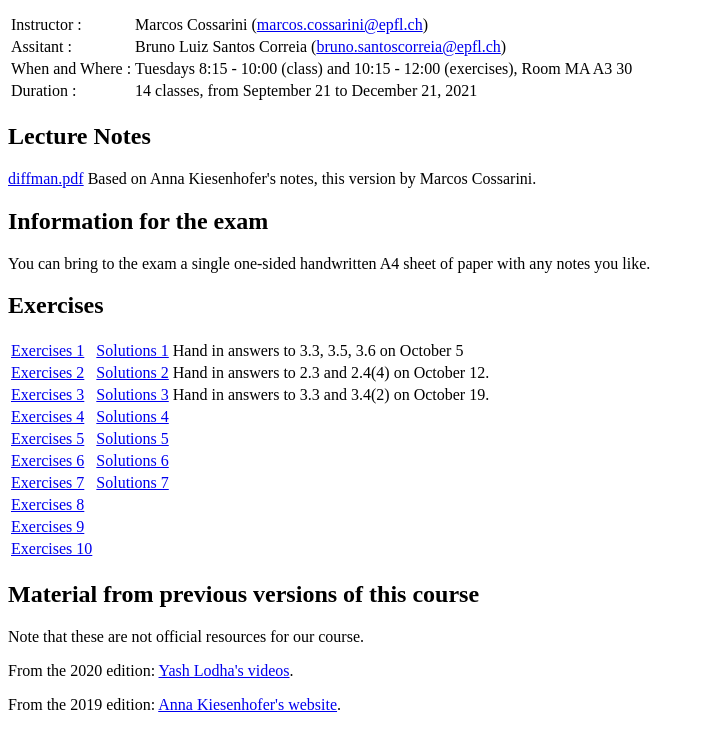
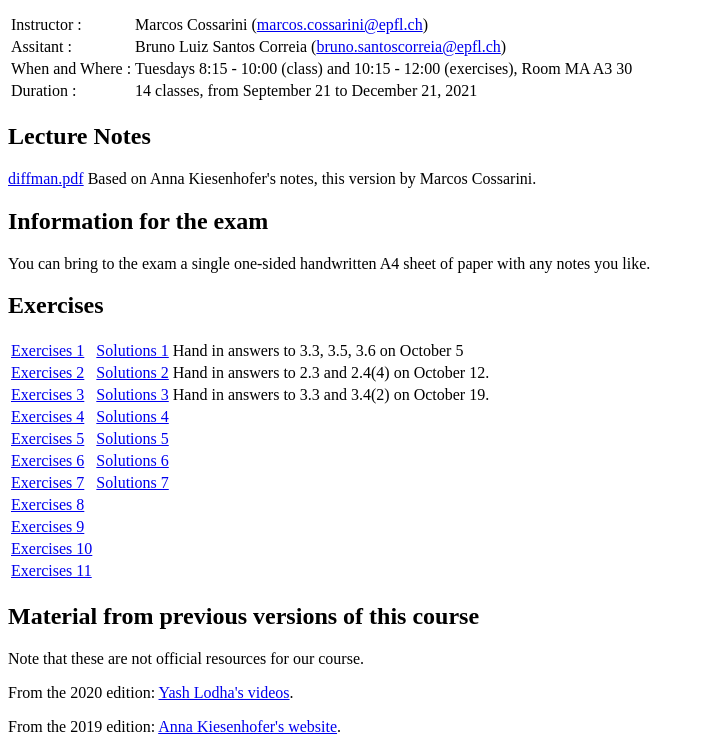
Before and after one commit to marcosaedro/marcosaedro.github.io, a plain HTML site: page diffman_2021/index.html in a window 1280 px wide. Shown: the part 101-853 px from the top of the page, without its empty margins (0-705 px from the left). Before the commit the page ends 831 px from the top, so only its background shows below. Drawn offline with Linux system fonts and the light colour scheme.

Commit message:
Exercise series 11

```diff
--- a/diffman_2021/index.html
+++ b/diffman_2021/index.html
@@ -68,15 +68,19 @@
   </tr>
   <tr>
     <td><a href="./diffman_exer_8.pdf">Exercises 8</a></td>
-    <!-- <td><a href="./diffman_exer_8_sol.pdf">Solutions 7</a></td> -->
+    <!-- <td><a href="./diffman_exer_8_sol.pdf">Solutions 8</a></td> -->
   </tr>
   <tr>
     <td><a href="./diffman_exer_9.pdf">Exercises 9</a></td>
-    <!-- <td><a href="./diffman_exer_9_sol.pdf">Solutions 7</a></td> -->
+    <!-- <td><a href="./diffman_exer_9_sol.pdf">Solutions 9</a></td> -->
   </tr>
   <tr>
     <td><a href="./diffman_exer_10.pdf">Exercises 10</a></td>
-    <!-- <td><a href="./diffman_exer_10_sol.pdf">Solutions 7</a></td> -->
+    <!-- <td><a href="./diffman_exer_10_sol.pdf">Solutions 10</a></td> -->
+  </tr>
+  <tr>
+    <td><a href="./diffman_exer_11.pdf">Exercises 11</a></td>
+    <!-- <td><a href="./diffman_exer_11_sol.pdf">Solutions 11</a></td> -->
   </tr>
 </table>
 
```
Also changed, not shown: 2 other files.
